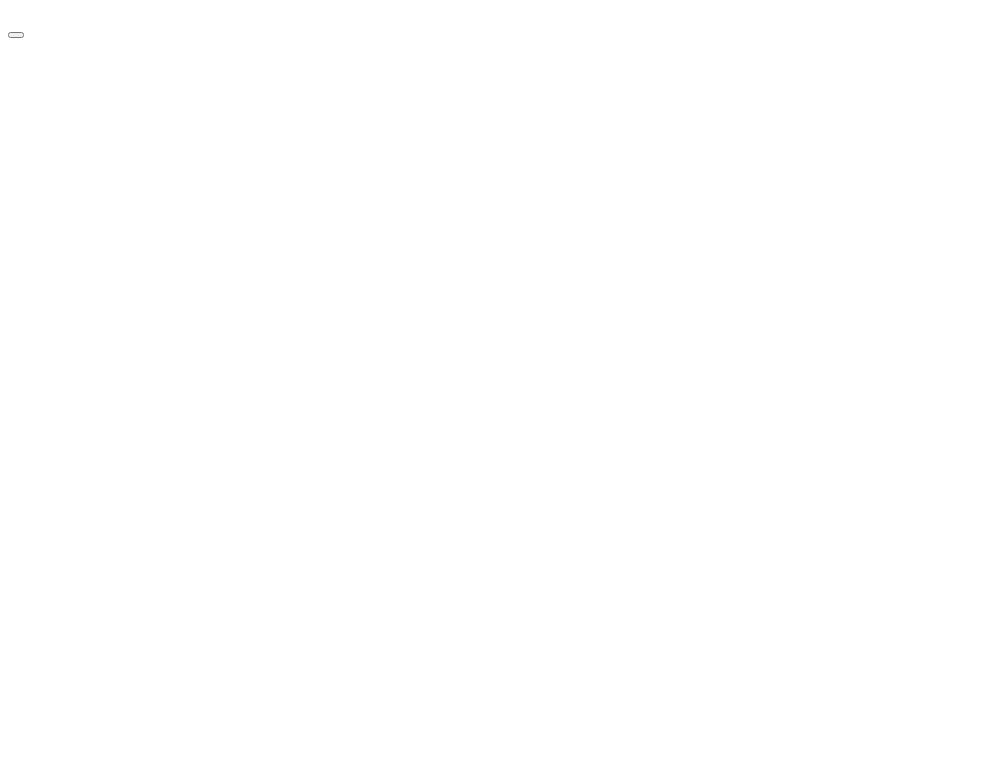
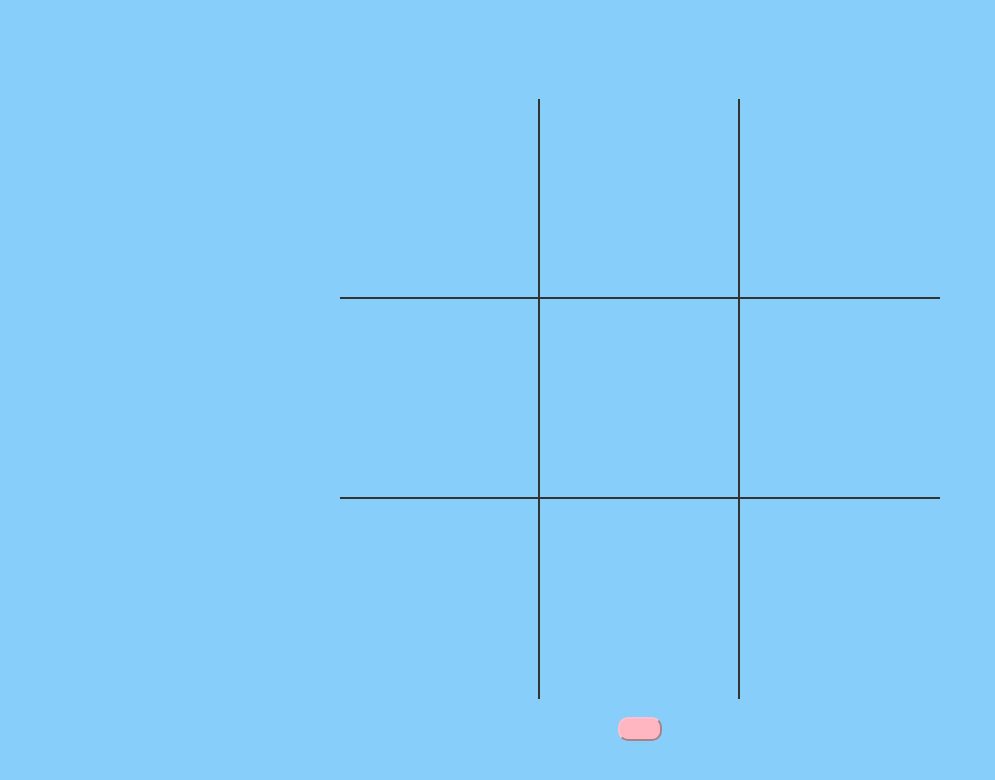
Before and after one commit to landenwilliams/tictactoe, a plain HTML site: page index.html in a window 1280 px wide. Shown: the whole page, without its empty margins (0-995 px from the left). Drawn offline with Linux system fonts and the light colour scheme.

Commit message:
started style

```diff
--- a/app.js
+++ b/app.js
@@ -1,3 +1,6 @@
+const board = document.getElementById('board');
+board.addEventListener('click', onBoardClick); // etc
+
 // state
 const gameState = {
     players: ['x', 'o'],
@@ -5,6 +8,16 @@ const gameState = {
       [null, null, null],
       [null, null, null],
       [null, null, null]
+    ],
+    winningConditions: [
+        [0,1,2],
+        [3,4,5],
+        [6,7,8],
+        [0,3,6],
+        [1,4,7],
+        [2,5,8],
+        [0,4,8],
+        [2,4,6]
     ]
   }
 
@@ -27,8 +40,7 @@ function onBoardClick() {
   renderState() // show the user the new state
 }
 
-const board = document.getElementById('board');
-board.addEventListener('click', onBoardClick); // etc
+
 
 // add to above
 function tick() {
--- a/index.html
+++ b/index.html
@@ -5,12 +5,15 @@
     <meta http-equiv="X-UA-Compatible" content="IE=edge">
     <meta name="viewport" content="width=device-width, initial-scale=1.0">
     <title>Tic Tac Toe</title>
+    <link rel="stylesheet" href="style.css">
+    <script src="app.js" defer></script>
 </head>
 <body>
     <div class="container">
         <h1 id="player"></h1>
-        <button id="restartbutton"></button>
-        <div id="gameboard">
+
+        <div id="board">
+            <div class="box" id="0"></div>
             <div class="box" id="1"></div>
             <div class="box" id="2"></div>
             <div class="box" id="3"></div>
@@ -19,8 +22,9 @@
             <div class="box" id="6"></div>
             <div class="box" id="7"></div>
             <div class="box" id="8"></div>
-            <div class="box" id="9"></div>
         </div>
+        <br>
+        <button id="restartbutton"></button>
     </div>
 </body>
 </html>
--- a/style.css
+++ b/style.css
@@ -0,0 +1,65 @@
+*{
+    padding: 0;
+    margin: 0;
+    box-sizing: border-box;
+}
+
+:root {
+    --winning-blocks: #2d414b;
+}
+
+body {
+    color: ;
+}
+h1 {
+    font-size: 54px;
+    text-transform: uppercase;
+}
+
+.container {
+    padding: 40px;
+    height: 100vh;
+    display: flex;
+    justify-content: center;
+    align-items: center;
+    flex-direction: column;
+    background-color: lightskyblue;
+}
+
+#board {
+    width: 600px;
+    display: flex;
+    flex-wrap: wrap;
+    margin-top: 40px;
+}
+.box {
+    height: 200px;
+    width: 200px;
+    display: flex;
+    align-items: center;
+    justify-content: center;
+    color: #333;
+    font-size: 120px;
+    border-right: 2px solid;
+    border-bottom: 2px solid;
+}
+.box:nth-child(3n) {
+    border-right: none;
+}
+.box:nth-child(6) ~ .box {
+    border-bottom: none;
+}
+button {
+    padding: 10px 20px;
+    border-radius: 10px;
+    background-color: lightpink;
+    color: #333;
+    border-color: pink;
+    font-size: 18px;
+    transition: 200ms transform;
+    font-weight: 600;
+}
+button:hover {
+    cursor: pointer;
+    transform: translateY(-2px);
+}
```
